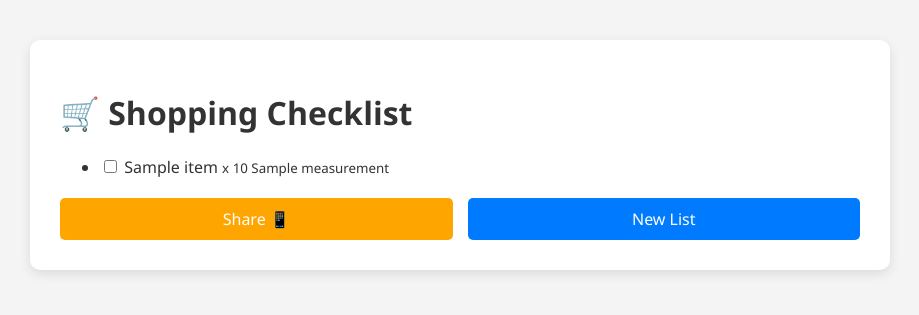
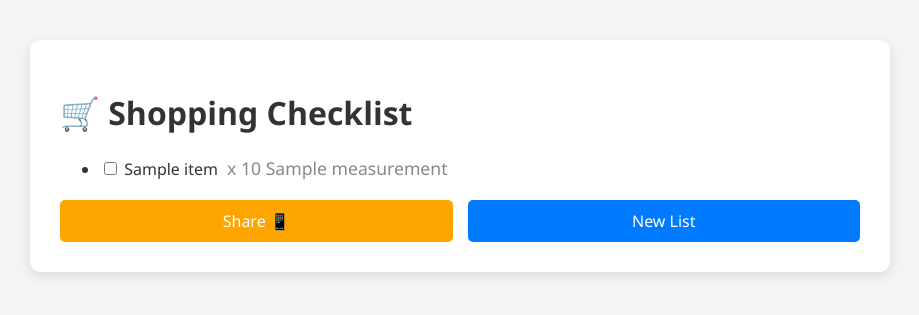
Before and after one commit to SMFloris/listlingo, a Flask app: template templates/checklist.html in a window 1280 px wide. Shown: the top 315 px of the page, without its empty margins (180-1099 px from the left). Run offline with Flask 3, Linux system fonts and the light colour scheme; the template is opened without the code that fills it: most values are stand-ins (such as "Sample title", 1, 10 or a date in 2020).

Commit message:
style: improve measurement text readability and spacing

```diff
--- a/templates/checklist.html
+++ b/templates/checklist.html
@@ -72,6 +72,12 @@
     textarea:focus {
       border-color: var(--primary-color);
       outline: none;
+    }
+
+    .item-text small {
+      color: #888;
+      font-size: 1.1rem;
+      margin-left: 5px;
     }
   </style>
   <script>
```
